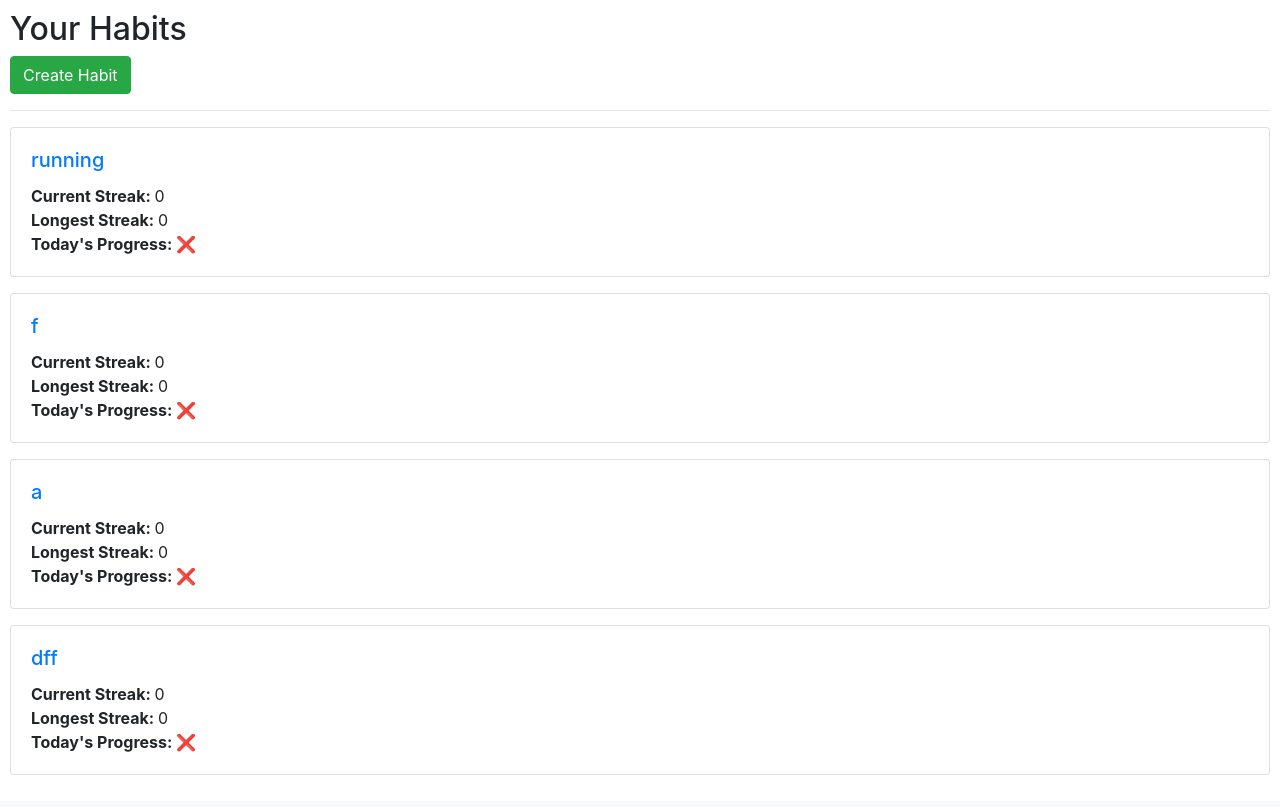
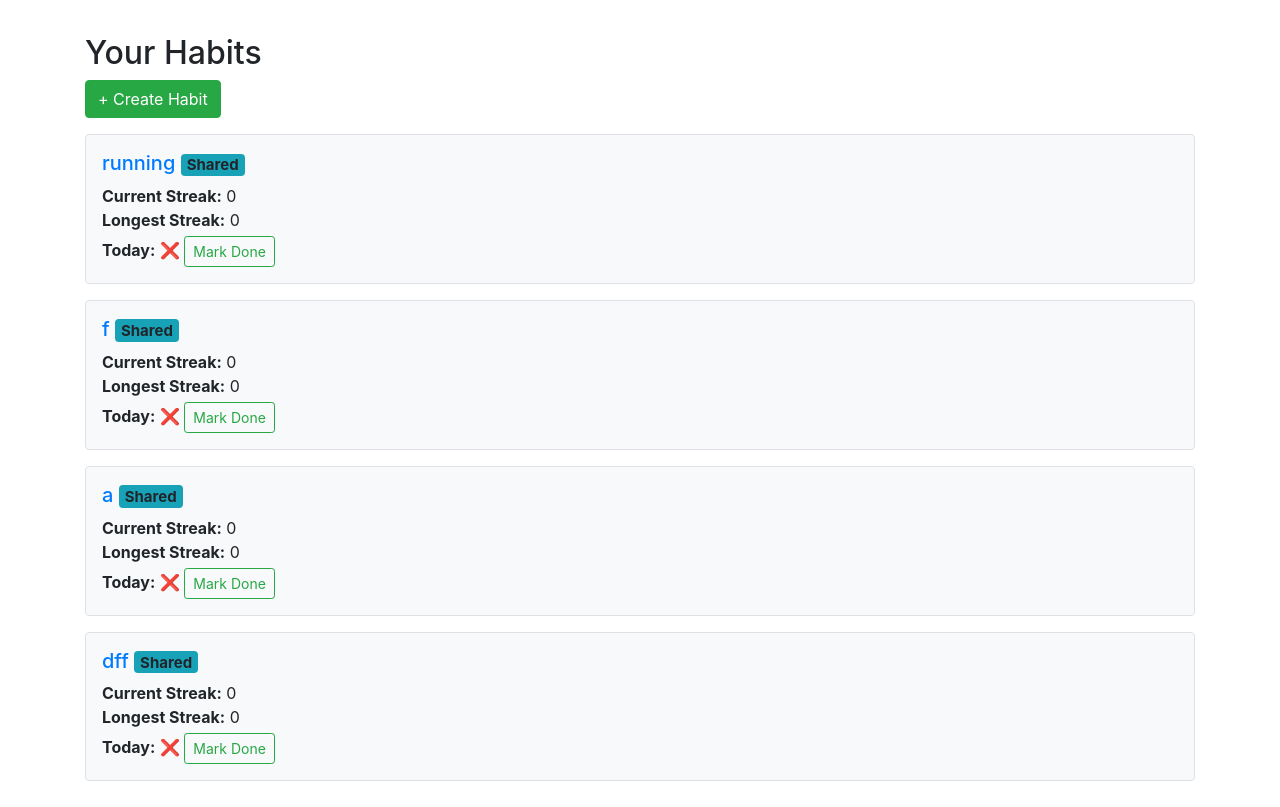
Before and after one commit to Sinliszt/habit, a Django app: page / in a window 1280 px wide. Shown: the part 56-863 px from the top of the page. Before the commit the page ends 831 px from the top, so only its background shows below. Run offline with Django 5.2, Linux system fonts and the light colour scheme; a user stored in the database is signed in; data comes from the database, SQL or seed files in the repository; both versions use the stored data as it was after the commit; some libraries are stand-ins or nearby versions.

Commit message:
mark done button

```diff
--- /dev/null
+++ b/tracker/static/tracker/mark_done.js
@@ -0,0 +1,30 @@
+document.addEventListener("DOMContentLoaded", function () {
+    const markDoneButtons = document.querySelectorAll('.mark-done-btn');
+
+    markDoneButtons.forEach(button => {
+        button.addEventListener('click', function (e) {
+            const habitId = e.target.getAttribute('data-habit-id');
+            if (habitId) {
+                fetch(`/mark_done/${habitId}/`, {
+                    method: 'POST',
+                    headers: {
+                        'Content-Type': 'application/json',
+                        'X-CSRFToken': document.querySelector('[name=csrfmiddlewaretoken]').value
+                    },
+                    body: JSON.stringify({ habitId })
+                })
+                .then(response => response.json())
+                .then(data => {
+                    console.log('Success:', data);
+                    e.target.textContent = "Done!";
+                    e.target.disabled = true;
+                })
+                .catch((error) => {
+                    console.error('Error:', error);
+                });
+            } else {
+                console.error('No habit ID found!');
+            }
+        });
+    });
+});
--- a/tracker/templates/tracker/index.html
+++ b/tracker/templates/tracker/index.html
@@ -1,33 +1,42 @@
 {% extends "tracker/layout.html" %}
 
+{% load static %}
+
 {% block body %}
-    <h2>Your Habits</h2>
-    <button class="btn btn-success">
-        <a href="{% url 'create_habit' %}" style="color: white;">Create Habit</a>
-    </button>
-    <hr>
+    <div class="container mt-4">
+        <h2>Your Habits</h2>
+        <a href="{% url 'create_habit' %}" class="btn btn-success mb-3">+ Create Habit</a>
 
-    <div class="habits">
         {% for item in habit_data %}
-            <div class="post card mb-3">
-                <div class="card-body">
-                    <h5 class="card-title">
-                        <a href="{% url 'habit_detail' item.habit.id %}">{{ item.habit.name }}</a>
-                    </h5>
-                    <strong>Current Streak: </strong>{{ item.current_streak }}
-                    <br>
-                    <strong>Longest Streak: </strong>{{ item.longest_streak }}
-                    <br>
-                    <strong>
-                        Today's Progress:
-                    </strong>
+            <div class="border rounded p-3 mb-3 bg-light">
+                <h5 class="mb-2">
+                    <a href="{% url 'habit_detail' item.habit.id %}">{{ item.habit.name }}</a>
+                    {% if item.habit.owner != request.user %}
+                        <span class="badge bg-info">Shared</span>
+                    {% endif %}
+                </h5>
+                <p class="mb-1">
+                    <strong>Current Streak:</strong> {{ item.current_streak }}<br>
+                    <strong>Longest Streak:</strong> {{ item.longest_streak }}
+                </p>
+                <div>
+                    <strong>Today:</strong>
                     {% if item.today_done %}
                         ✅
                     {% else %}
                         ❌
+
+                        <button class="btn btn-sm btn-outline-success ms-2 mark-done-btn" data-habit-id="{{ item.habit.id }}">
+                            Mark Done
+                        </button>
                     {% endif %}
                 </div>
             </div>
+        {% empty %}
+            <div class="alert alert-warning">No habits found. Go ahead and create one!</div>
         {% endfor %}
     </div>
+
+    <script src="{% static 'tracker/mark_done.js' %}"></script>
+
 {% endblock %}
--- a/tracker/urls.py
+++ b/tracker/urls.py
@@ -16,4 +16,5 @@ urlpatterns = [
     path("send-request/<int:user_id>/", views.send_friend_request, name="send_friend_request"),
     path("profile/<str:username>/", views.profile_view, name="profile_view"),
     path("shared/", views.shared_habits_view, name="shared_habits"),
+    path("habit/<int:habit_id>/mark_done/", views.mark_habit_done, name="mark_habit_done"),
 ]
--- a/tracker/views.py
+++ b/tracker/views.py
@@ -45,6 +45,23 @@ def index(request):
     return render(request, "tracker/index.html", {
         "habit_data": habit_data,
     })
+
+@require_POST
+@login_required
+def mark_habit_done(request, habit_id):
+    habit = get_object_or_404(Habit, id=habit_id, users=request.user)
+    HabitLog.objects.create(
+        habit=habit,
+        user=request.user,
+        date=date.today(),
+        minutes_done=habit.target_minutes,
+        note="Marked done via button"
+    )
+
+    return JsonResponse({"status": "success", "message": "Habit marked as done!"})
+    print(f"Returning response for habit {habit_id}...")
+    return JsonResponse({'status': 'success'})
+
 
 
 @login_required
```
Also changed, not shown: db.sqlite3.
